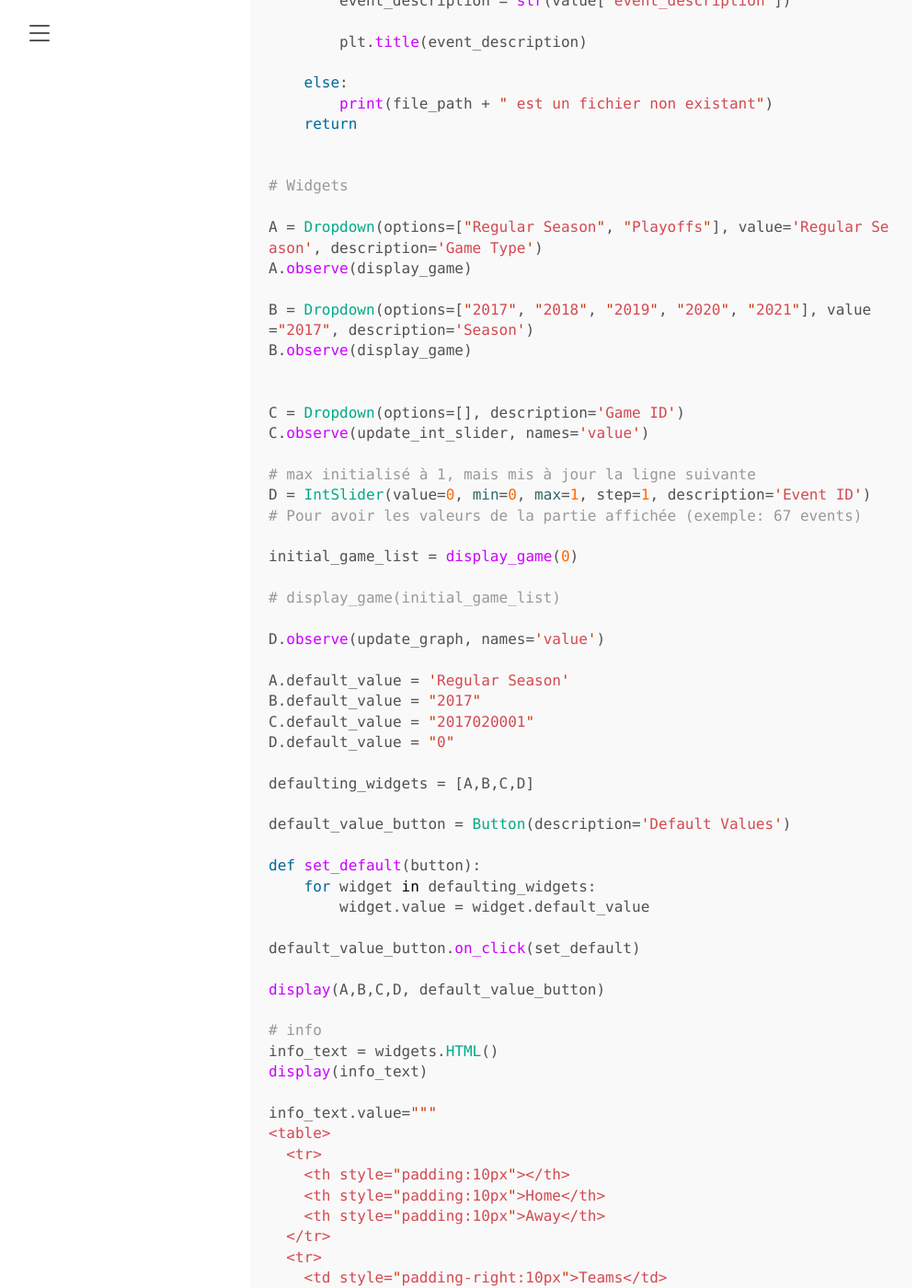
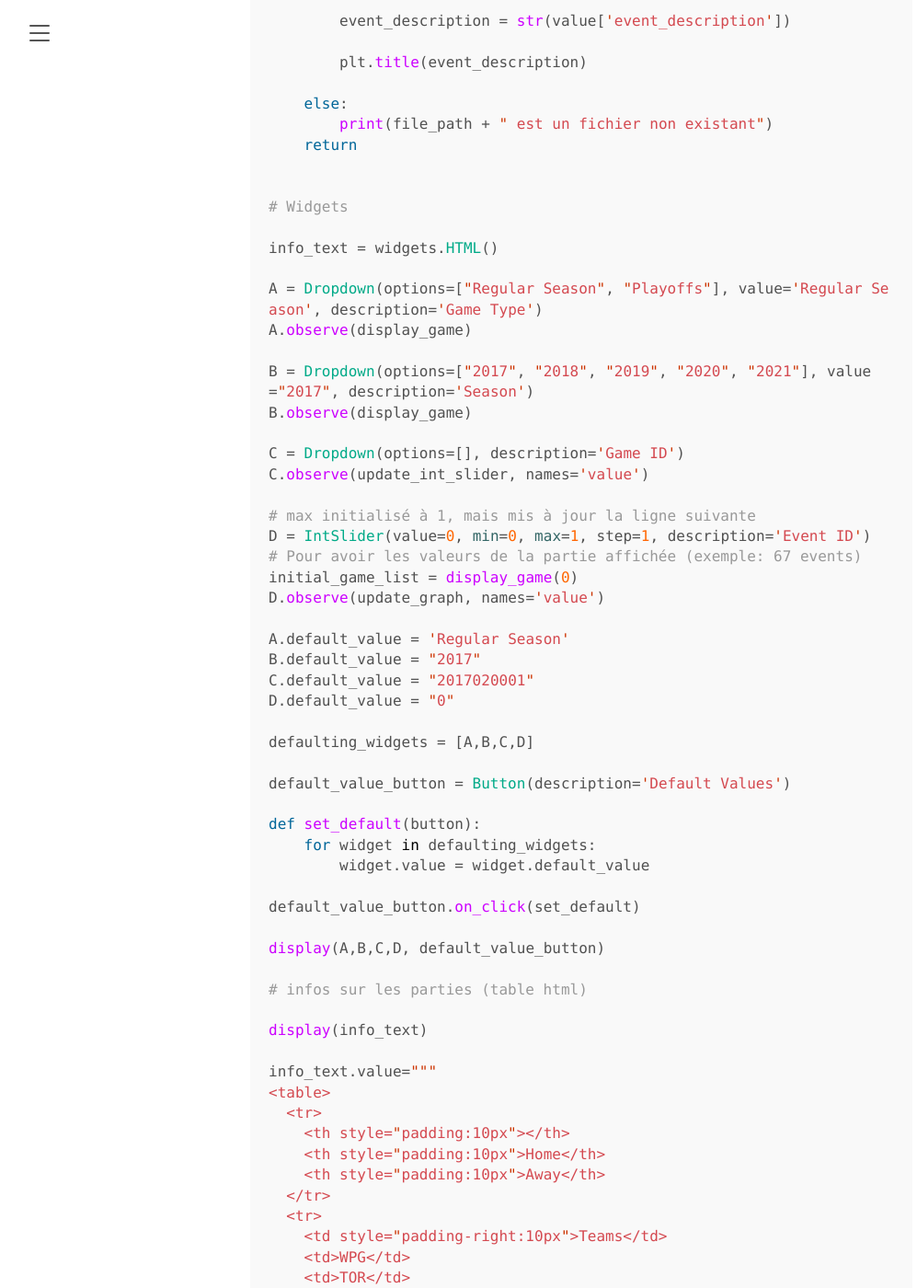
Before and after one commit to udem-ift6758/blogpost-template, a Jekyll site: the page built from _posts/2023-10-1-milestone-1.md, in a window 1280 px wide and 1400 px high, scrolled down 3373 px. Shown: the whole window at 92% size, without its empty margins (8-1005 px from the left). Built offline with Jekyll 4.4.1, drawn with Linux system fonts in a browser that asks for light colours; some of the changed text lies outside the part shown.

Commit message:
Update 2023-10-1-milestone-1.md

```diff
--- a/_posts/2023-10-1-milestone-1.md
+++ b/_posts/2023-10-1-milestone-1.md
@@ -31,6 +31,7 @@
 import ast
 import warnings
 warnings.filterwarnings("ignore", category=DeprecationWarning)
+
 dir_path = os.path.join('.','..','data\processed\csv')
 files = os.listdir(dir_path)
 
@@ -117,12 +118,13 @@
 
 # Widgets
 
+info_text = widgets.HTML()
+
 A = Dropdown(options=["Regular Season", "Playoffs"], value='Regular Season', description='Game Type')
 A.observe(display_game)
 
 B = Dropdown(options=["2017", "2018", "2019", "2020", "2021"], value="2017", description='Season')
 B.observe(display_game)
-
 
 C = Dropdown(options=[], description='Game ID')
 C.observe(update_int_slider, names='value')
@@ -130,11 +132,7 @@
 # max initialisé à 1, mais mis à jour la ligne suivante
 D = IntSlider(value=0, min=0, max=1, step=1, description='Event ID')
 # Pour avoir les valeurs de la partie affichée (exemple: 67 events)
-
 initial_game_list = display_game(0)
-
-# display_game(initial_game_list)
-
 D.observe(update_graph, names='value')
 
 A.default_value = 'Regular Season'
@@ -154,8 +152,8 @@
 
 display(A,B,C,D, default_value_button)
 
-# info
-info_text = widgets.HTML()
+# infos sur les parties (table html)
+
 display(info_text)
 
 info_text.value="""
```
Also changed, not shown: other parts of _posts/2023-10-1-milestone-1.md (+2 -1 lines).
